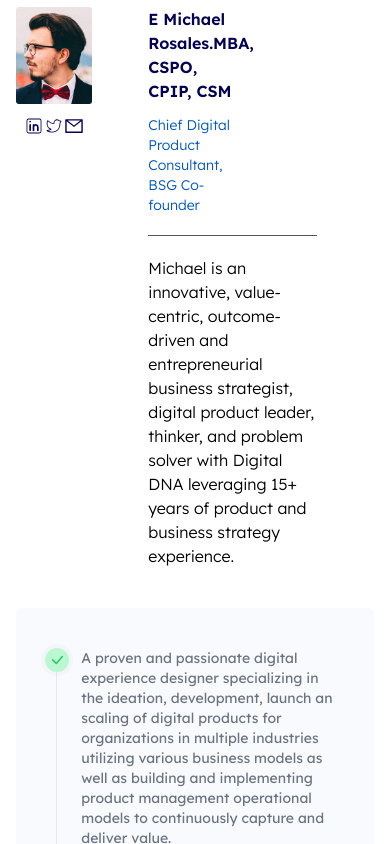
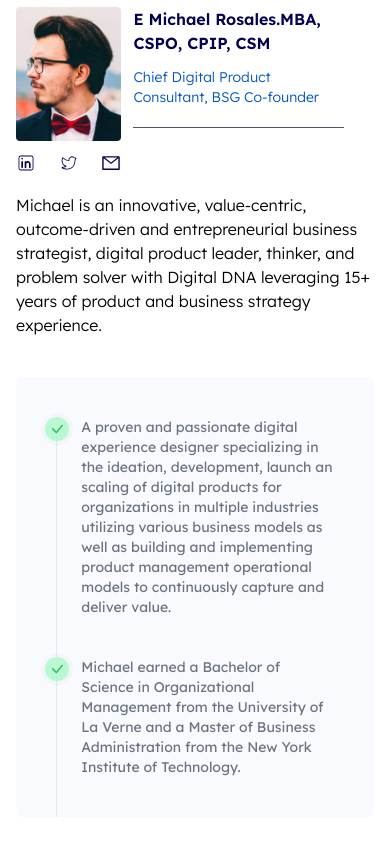
Before and after one commit to EdgarAmpiire/blueprints-web, a React (Create React App) app: page /about-us in a window 390 px wide. Shown: the part 1940-2784 px from the top of the page. Built offline with nearby package versions, Linux system fonts and the light colour scheme; what tw-elements would draw is missing.

Commit message:
responsiveness

```diff
--- a/src/features/aboutUs/components/Team.jsx
+++ b/src/features/aboutUs/components/Team.jsx
@@ -60,7 +60,7 @@ export const Team = () => {
 
         {people.map((p, index) => (
           <div key={index}>
-            <div className="flex items-center justify-center">
+            <div className="items-center justify-center lg:flex md:flex hidden">
               <div className="lg:max-w-7xl max-w-4xl">
                 <div className=" mt-14 flex items-center justify-center ">
                   <div className="flex lg:w-10/12 w-11/12 gap-14">
@@ -119,6 +119,66 @@ export const Team = () => {
                 </div>
               </div>
             </div>
+
+            <div className="flex items-center justify-center lg:hidden md:hidden">
+              <div className="lg:max-w-7xl max-w-4xl">
+                <div className="mx-4 mt-14 flex-col items-center justify-center ">
+                  <div className="flex lg:w-10/12 w-11/12 gap-3">
+                    <div className="w-4/12 flex flex-col">
+                      <div>
+                        <img src={p.avatar} alt="" />
+                      </div>
+                      <div className="flex px-0 mt-3 w-12/12 items-center justify-between">
+                        <Link to={"/"}>
+                          <CiLinkedin className="text-xl text-[#040052] cursor-pointer" />
+                        </Link>
+                        <Link to={"/"}>
+                          <CiTwitter className="text-xl text-[#040052] cursor-pointer" />
+                        </Link>
+                        <Link to={"/"}>
+                          <AiOutlineMail className="text-xl text-[#040052] cursor-pointer" />
+                        </Link>
+                      </div>
+                    </div>
+                    <div className="w-8/12">
+                      <div>
+                        <h1 className="text-[#040052] w-12/12 font-semibold">
+                          {p.name}
+                        </h1>
+                        <p className="text-[#0055BA] text-sm w-12/12 font-light mt-3">
+                          {p.title}
+                        </p>
+                      </div>
+                      <div className="mt-5 border-b border-gray-600 w-12/12"></div>
+                    </div>
+                  </div>
+                  <div className="mt-5 w-12/12">
+                    <p className="font-light">{p.bio}</p>
+                  </div>
+                </div>
+
+                <div className="mt-10 flex justify-center">
+                  <div className=" lg:w-10/12 w-11/12 bg-[#BAD0E41A] rounded-md">
+                    <div className="px-10 pt-10">
+                      <ol class="relative flex flex-col  text-gray-500 border-l border-gray-200 ">
+                        <li class="mb-10 ml-6">
+                          <span class="absolute flex items-center justify-center w-6 h-6 bg-green-200 rounded-full -left-3 ring-4 ring-[#BAD0E41A] ">
+                            <BsCheckLg className="text-green-500" />
+                          </span>
+                          <p class="text-sm">{p.bio1}</p>
+                        </li>
+                        <li class="mb-10 ml-6">
+                          <span class="absolute flex items-center justify-center w-6 h-6 bg-green-200 rounded-full -left-3 ring-4 ring-[#BAD0E41A]">
+                            <BsCheckLg className="text-green-500" />
+                          </span>
+                          <p class="text-sm">{p.bio2}</p>
+                        </li>
+                      </ol>
+                    </div>
+                  </div>
+                </div>
+              </div>
+            </div>
           </div>
         ))}
       </div>
```
